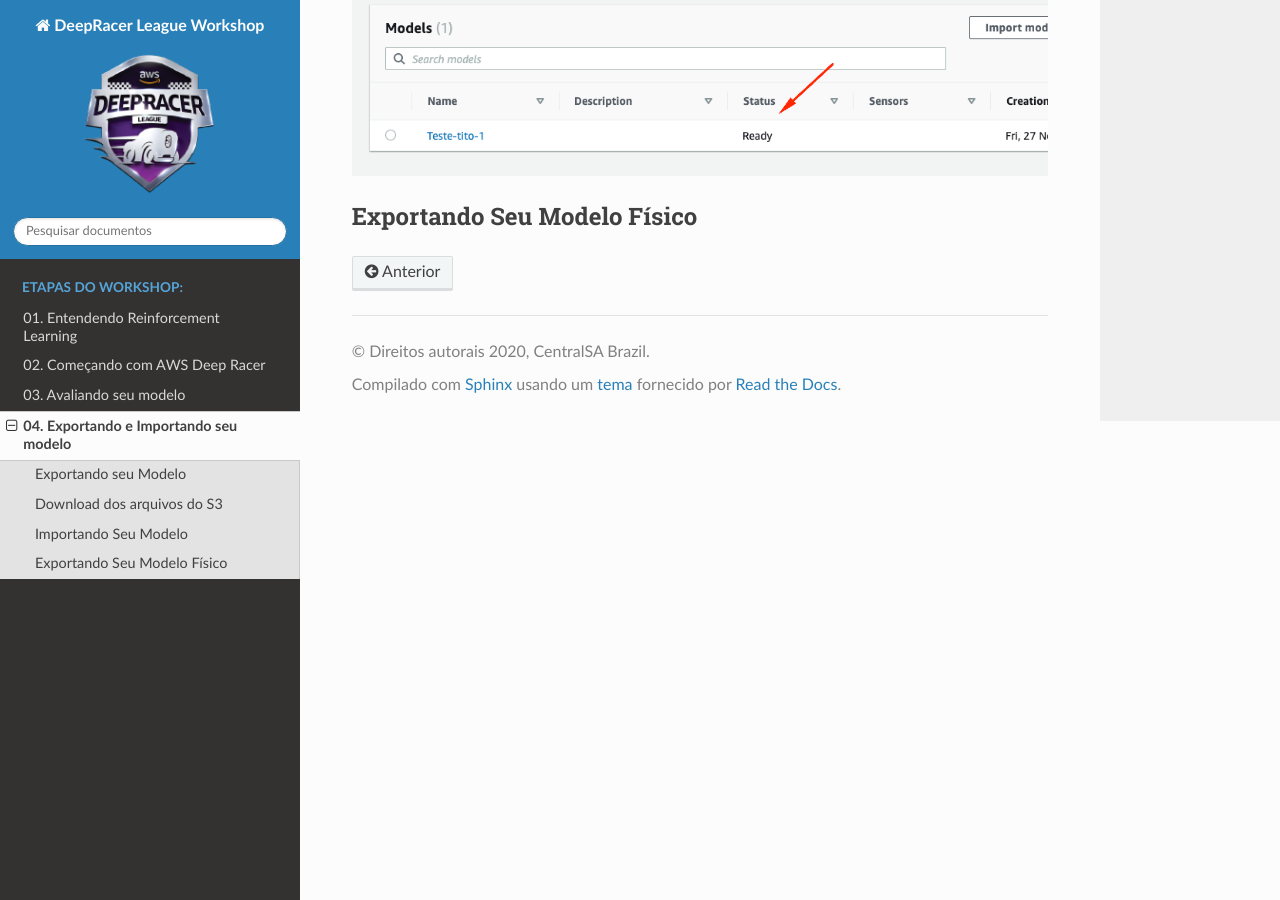
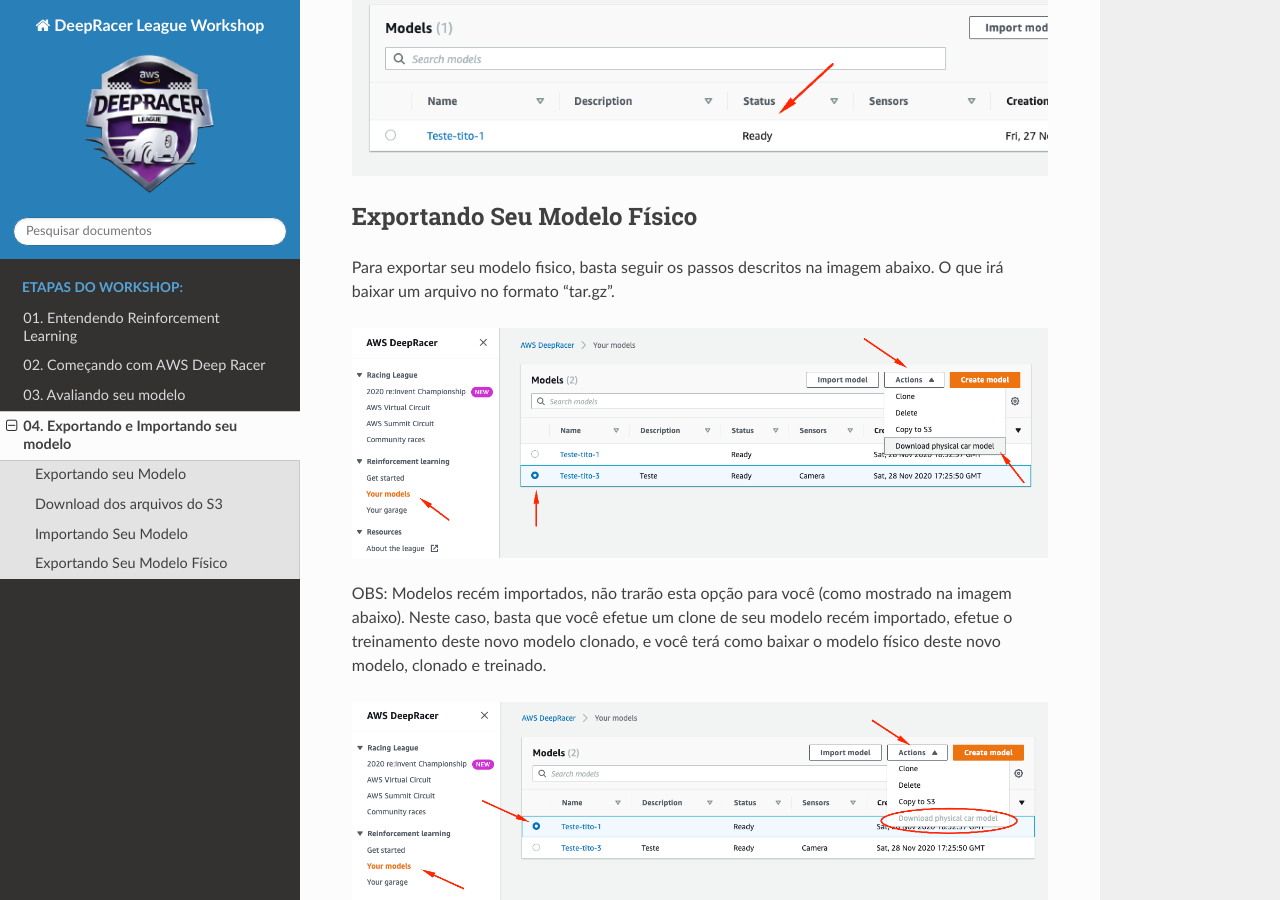
Before and after one commit to BRCentralSA/deep-racer-league-workshop, a Sphinx documentation site: the page built from docs/exporting_importing_model.rst, in a window 1280 px wide and 900 px high, scrolled down 8407 px. Built offline with Sphinx 7.4.7 and the Read the Docs theme 2.0.0, drawn with Linux system fonts in a browser that asks for light colours.

Commit message:
Ajuste em - Exportando modelo fisico

```diff
--- a/docs/exporting_importing_model.rst
+++ b/docs/exporting_importing_model.rst
@@ -175,3 +175,11 @@
 
 Exportando Seu Modelo Físico
 -----------------------------
+
+Para exportar seu modelo fisico, basta seguir os passos descritos na imagem abaixo. O que irá baixar um arquivo no formato "tar.gz".
+
+.. image:: _static/import_export/import_console_deepracer_05.png
+
+OBS: Modelos recém importados, não trarão esta opção para você (como mostrado na imagem abaixo). Neste caso, basta que você efetue um clone de seu modelo recém importado, efetue o treinamento deste novo modelo clonado, e você terá como baixar o modelo físico deste novo modelo, clonado e treinado.
+
+.. image:: _static/import_export/import_console_deepracer_06.png
```
Also changed, not shown: docs/_static/import_export/import_console_deepracer_05.png (added), docs/_static/import_export/import_console_deepracer_06.png (added).
